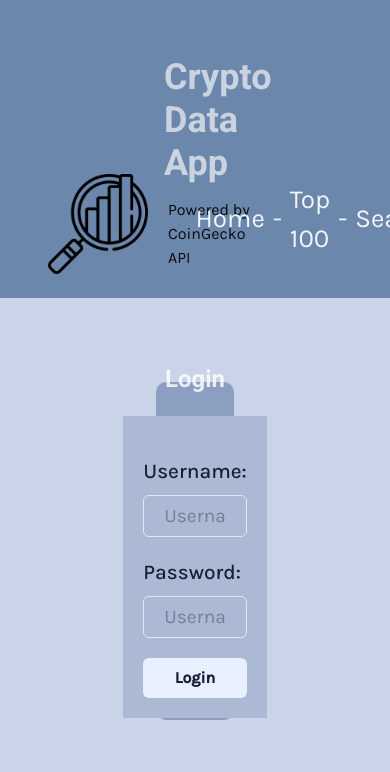
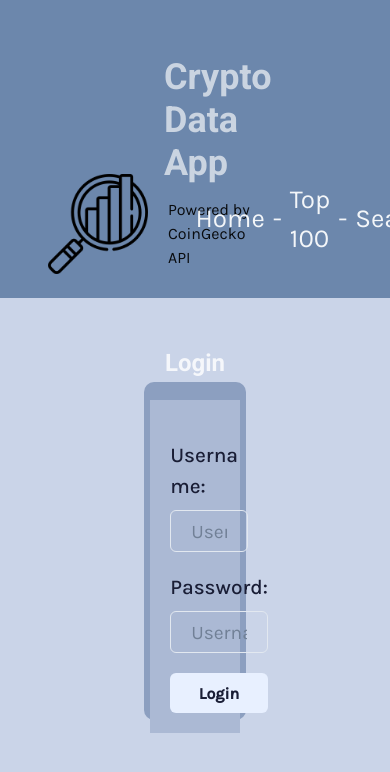
Before and after one commit to vivaldev/deploydable_crypto-data-app, a React (Vite) app: page / in a window 390 px wide. Shown: the top 772 px of the page. Built offline with nearby package versions, Linux system fonts and the light colour scheme; no server answers.

Commit message:
made login element responsive

```diff
--- a/src/features/LoginUser.jsx
+++ b/src/features/LoginUser.jsx
@@ -13,20 +13,20 @@ function LoginUser({ toggleRegisterUser }) {
   return (
     <Box>
       <Flex w="100%" h="100vh" justify="center" mt="10vh">
-        <Box bg="brand.300" w="20vw" h="40vh" borderRadius={10}>
+        <Box bg="brand.300" w="26vw" maxW="26vw" h="40vh" borderRadius={10}>
           <Flex
             justify="center"
             align="center"
-            w="100%"
+            w="256w"
             h="40vh"
             direction="column"
           >
             <Heading as="h3" size="lg" color="whiteAlpha.800">
               Login
             </Heading>
-            <Flex m={5} bg="brand.200">
+            <Flex w="23vw" m={5} bg="brand.200">
               <Box borderRadius={10} p={5}>
-                <Flex direction="column">
+                <Flex direction="column" w="20vw">
                   <Text
                     fontFamily="Karla"
                     fontSize="1.3rem"
```
